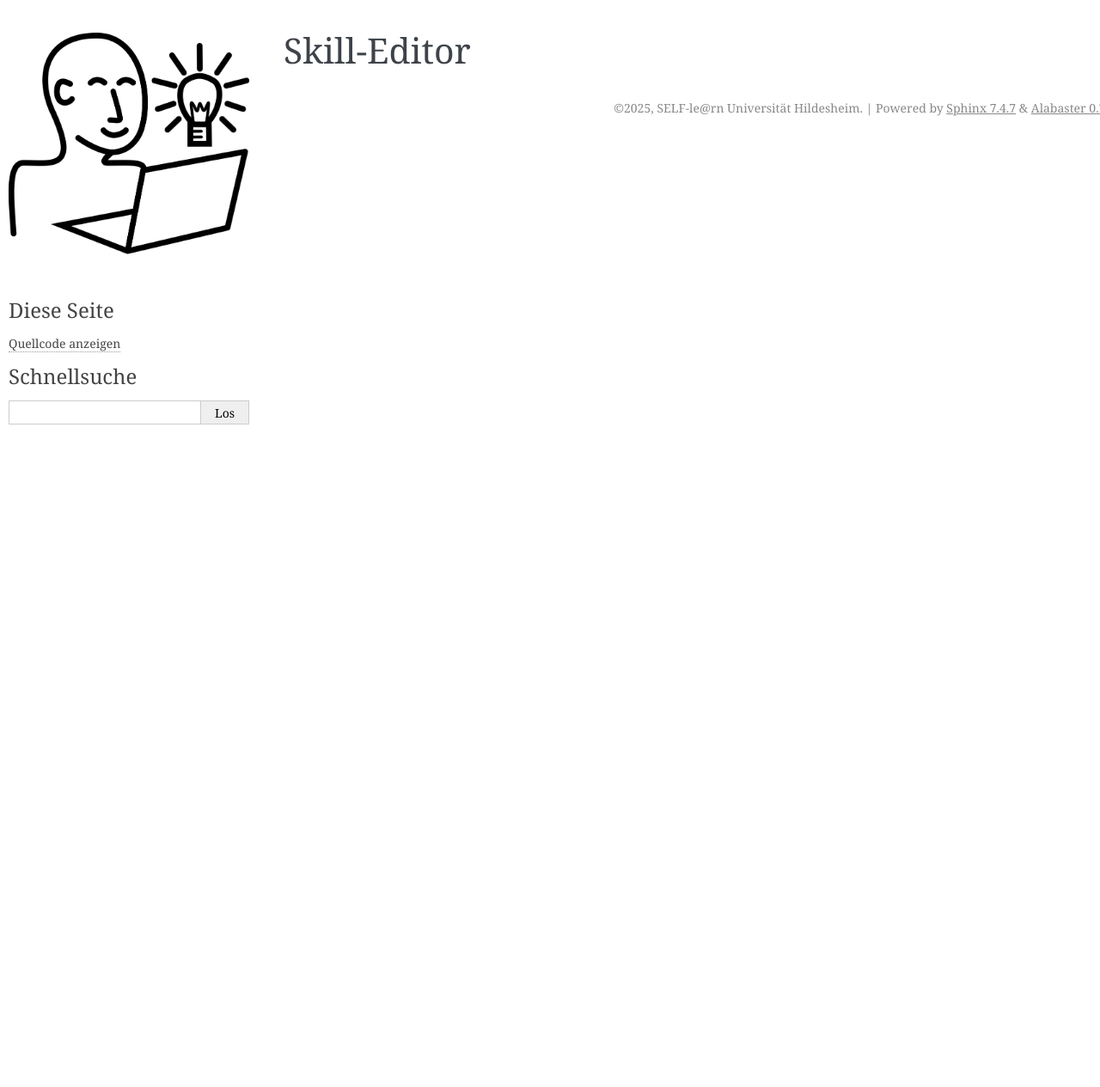
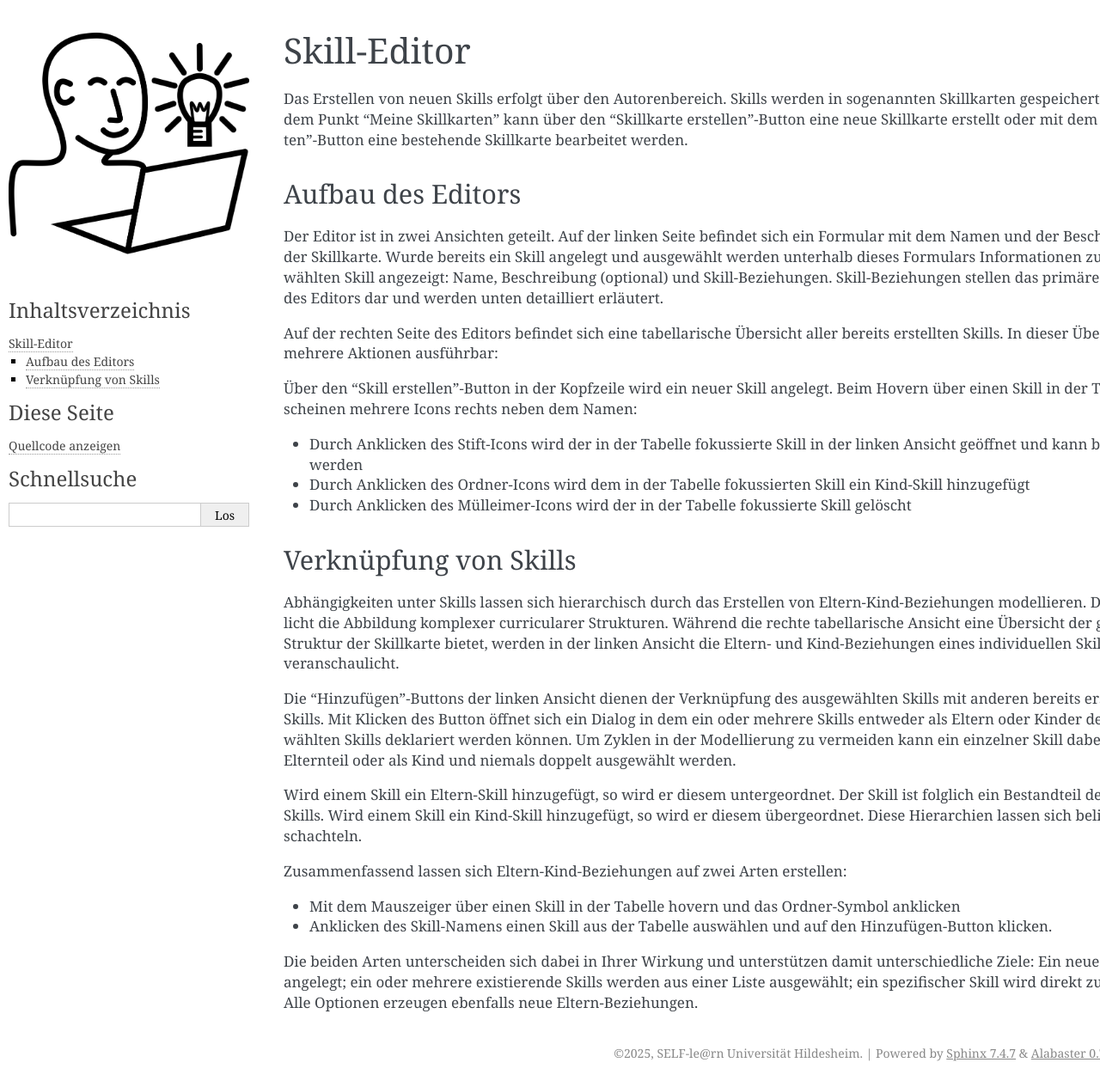
Before and after one commit to e-Learning-by-SSE/nm-self-learning-docs, a Sphinx documentation site: the page built from docs/de/source/skill-editor.rst, in a window 1280 px wide and 1265 px high. Shown: the whole window at 86% size. Built offline with Sphinx 7.4.7, drawn with Linux system fonts in a browser that asks for light colours.

Commit message:
update skill editor description

```diff
--- a/docs/de/source/skill-editor.rst
+++ b/docs/de/source/skill-editor.rst
@@ -2,3 +2,38 @@
 
 Skill-Editor
 ============
+
+Das Erstellen von neuen Skills erfolgt über den Autorenbereich. Skills werden in sogenannten Skillkarten gespeichert. Unter dem Punkt “Meine Skillkarten” kann über den “Skillkarte erstellen”-Button eine neue Skillkarte erstellt oder mit dem “Bearbeiten”-Button eine bestehende Skillkarte bearbeitet werden.
+
+.. _skill-editor-structure:
+
+Aufbau des Editors
+------------------
+
+Der Editor ist in zwei Ansichten geteilt. Auf der linken Seite befindet sich ein Formular mit dem Namen und der Beschreibung der Skillkarte. Wurde bereits ein Skill angelegt und ausgewählt werden unterhalb dieses Formulars Informationen zum ausgewählten Skill angezeigt: Name, Beschreibung (optional) und Skill-Beziehungen. Skill-Beziehungen stellen das primäre Feature des Editors dar und werden unten detailliert erläutert.
+
+Auf der rechten Seite des Editors befindet sich eine tabellarische Übersicht aller bereits erstellten Skills. In dieser Übersicht sind mehrere Aktionen ausführbar:
+
+Über den “Skill erstellen”-Button in der Kopfzeile wird ein neuer Skill angelegt. Beim Hovern über einen Skill in der Tabelle erscheinen mehrere Icons rechts neben dem Namen:
+
+* Durch Anklicken des Stift-Icons wird der in der Tabelle fokussierte Skill in der linken Ansicht geöffnet und kann bearbeitet werden
+* Durch Anklicken des Ordner-Icons wird dem in der Tabelle fokussierten Skill ein Kind-Skill hinzugefügt
+* Durch Anklicken des Mülleimer-Icons wird der in der Tabelle fokussierte Skill gelöscht
+
+.. _skill-editor-linking:
+
+Verknüpfung von Skills
+----------------------
+
+Abhängigkeiten unter Skills lassen sich hierarchisch durch das Erstellen von Eltern-Kind-Beziehungen modellieren. Dies ermöglicht die Abbildung komplexer curricularer Strukturen. Während die rechte tabellarische Ansicht eine Übersicht der gesamten Struktur der Skillkarte bietet, werden in der linken Ansicht die Eltern- und Kind-Beziehungen eines individuellen Skills veranschaulicht.
+
+Die “Hinzufügen”-Buttons der linken Ansicht dienen der Verknüpfung des ausgewählten Skills mit anderen bereits erstellten Skills. Mit Klicken des Button öffnet sich ein Dialog in dem ein oder mehrere Skills entweder als Eltern oder Kinder des ausgewählten Skills deklariert werden können. Um Zyklen in der Modellierung zu vermeiden kann ein einzelner Skill dabei nur als Elternteil oder als Kind und niemals doppelt ausgewählt werden.
+
+Wird einem Skill ein Eltern-Skill hinzugefügt, so wird er diesem untergeordnet. Der Skill ist folglich ein Bestandteil des Eltern-Skills. Wird einem Skill ein Kind-Skill hinzugefügt, so wird er diesem übergeordnet. Diese Hierarchien lassen sich beliebig tief schachteln.
+
+Zusammenfassend lassen sich Eltern-Kind-Beziehungen auf zwei Arten erstellen:
+
+* Mit dem Mauszeiger über einen Skill in der Tabelle hovern und das Ordner-Symbol anklicken
+* Anklicken des Skill-Namens einen Skill aus der Tabelle auswählen und auf den Hinzufügen-Button klicken.
+
+Die beiden Arten unterscheiden sich dabei in Ihrer Wirkung und unterstützen damit unterschiedliche Ziele: Ein neuer Skill wird angelegt; ein oder mehrere existierende Skills werden aus einer Liste ausgewählt; ein spezifischer Skill wird direkt zugeordnet. Alle Optionen erzeugen ebenfalls neue Eltern-Beziehungen.
```
